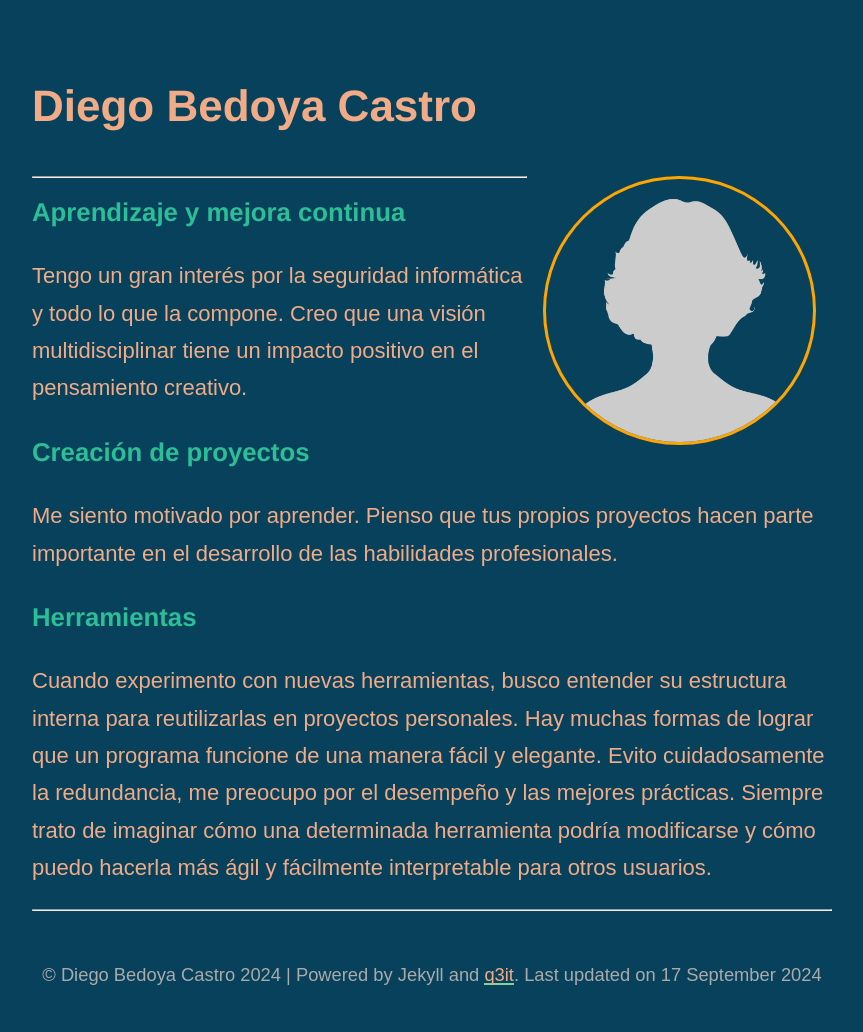
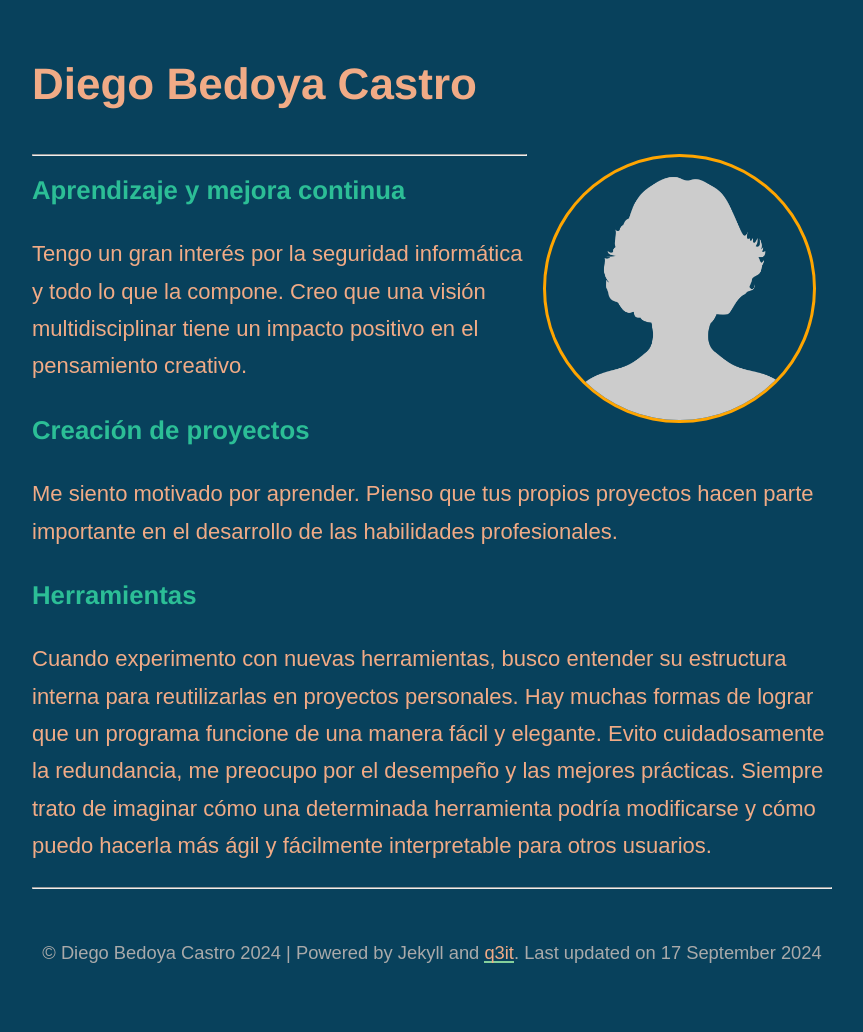
Before and after one commit to q3it/card, a Jekyll site: the page built from index.md, in a window 1280 px wide. Shown: the whole page, without its empty margins (208-1071 px from the left). Built offline with Jekyll 4.4.1, drawn with Linux system fonts in a browser that asks for light colours; nearby versions of some CDN libraries; after the commit the page ends 988 px from its top, so only the background shows below that.

Commit message:
Update style.scss

```diff
--- a/assets/css/_sass/style.scss
+++ b/assets/css/_sass/style.scss
@@ -10,7 +10,7 @@ body {
   font-size: $base-font-size;
   color: $text-color;
   background-color: $body-bg;
-  padding: 3em 1em;
+  padding: 2em 1em;
   text-rendering: optimizeLegibility;
   height: 100%;
 
```
